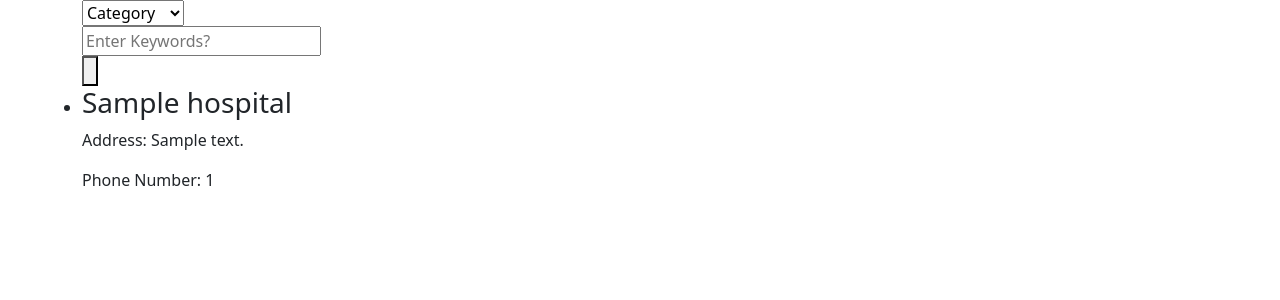
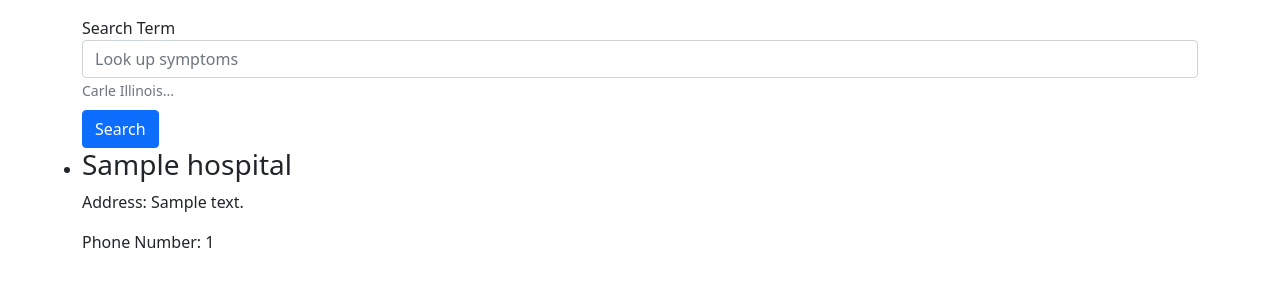
Before and after one commit to CS196Illinois/Group36-FA21, a Django app: template Project/app/templates/clinics.html in a window 1280 px wide. Shown: the top 300 px of the page. Run offline with Django 3.2, Linux system fonts and the light colour scheme; the template is opened without the code that fills it: most values are stand-ins (such as "Sample title", 1, 10 or a date in 2020).

Commit message:
Title changes

```diff
--- a/Project/app/templates/clinics.html
+++ b/Project/app/templates/clinics.html
@@ -8,41 +8,25 @@
     <!-- Bootstrap CSS -->
     <link href="https://cdn.jsdelivr.net/npm/bootstrap@5.1.3/dist/css/bootstrap.min.css" rel="stylesheet" integrity="sha384-1BmE4kWBq78iYhFldvKuhfTAU6auU8tT94WrHftjDbrCEXSU1oBoqyl2QvZ6jIW3" crossorigin="anonymous">
 
-    <title>Hello, world!</title>
+    <title>Search for nearby clinics</title>
   </head>
   <body>
     <div class="container">
       <!-- Content here -->
 
-      <form action="/search-symptoms/" method="post">
+      <form action="{{ path }}" method="post">
         {% csrf_token %}
-        <div class="inner-form">
-          <div class="input-field first-wrap">
-            <div class="input-select">
-              <select data-trigger="" name="choices-single-defaul">
-                <option placeholder="">Category</option>
-                <option>Clinics</option>
-                <option>Hospitals</option>
-                <option>Symptoms</option>
-                <option>Diseases</option>
-              </select>
-            </div>
-          </div>
-          <div class="input-field second-wrap">
-            <input id="search" type="text" placeholder="Enter Keywords?" />
-          </div>
-          <div class="input-field third-wrap">
-            <button class="btn-search" type="button">
-              <svg class="svg-inline--fa fa-search fa-w-16" aria-hidden="true" data-prefix="fas" data-icon="search" role="img" xmlns="http://www.w3.org/2000/svg" viewBox="0 0 512 512">
-                <path fill="currentColor" d="M505 442.7L405.3 343c-4.5-4.5-10.6-7-17-7H372c27.6-35.3 44-79.7 44-128C416 93.1 322.9 0 208 0S0 93.1 0 208s93.1 208 208 208c48.3 0 92.7-16.4 128-44v16.3c0 6.4 2.5 12.5 7 17l99.7 99.7c9.4 9.4 24.6 9.4 33.9 0l28.3-28.3c9.4-9.4 9.4-24.6.1-34zM208 336c-70.7 0-128-57.2-128-128 0-70.7 57.2-128 128-128 70.7 0 128 57.2 128 128 0 70.7-57.2 128-128 128z"></path>
-              </svg>
-            </button>
-          </div>
+        <div class="form-group mt-3">
+            <label for="exampleSearch">Search Term</label>
+            <input name="hospital_search" type="text" class="form-control" id="exampleSearch" aria-describedby="uidhelp" placeholder="Look up symptoms" value={{search_term}}>
+            <small id="uidhelp" class="form-text text-muted">Carle Illinois...</small>
         </div>
+
+        <button type="submit" class="btn btn-primary mt-2">Search</button>
       </form>
 
     <ul class="list-group">
-      {% for hospital, address, number in diseases %}
+      {% for hospital, address, number in hospitals_list %}
       <li><h3>{{ hospital }}</h3>
         <p>
             Address: {{ address }}
--- a/Project/app/templates/index.html
+++ b/Project/app/templates/index.html
@@ -7,6 +7,7 @@
     <meta name="author" content="colorlib.com">
     <link href="https://fonts.googleapis.com/css?family=Poppins" rel="stylesheet" />
     <link href="{% static 'css/main.css' %}" rel="stylesheet" />
+    <title>Search for diseases related to symptoms</title>
   </head>
   <body>
     <div class="s003">
--- a/Project/app/templates/search.html
+++ b/Project/app/templates/search.html
@@ -7,8 +7,7 @@
 
     <!-- Bootstrap CSS -->
     <link href="https://cdn.jsdelivr.net/npm/bootstrap@5.1.3/dist/css/bootstrap.min.css" rel="stylesheet" integrity="sha384-1BmE4kWBq78iYhFldvKuhfTAU6auU8tT94WrHftjDbrCEXSU1oBoqyl2QvZ6jIW3" crossorigin="anonymous">
-
-    <title>Hello, world!</title>
+    <title>Symptom Diagnosis</title>
   </head>
   <body>
     <div class="container">
```
